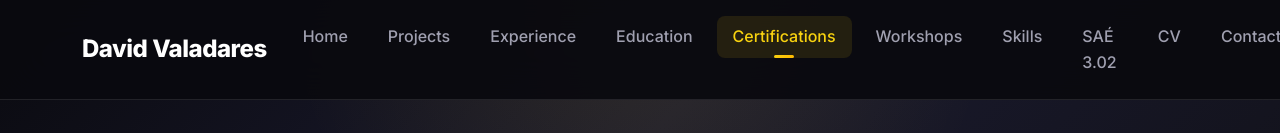
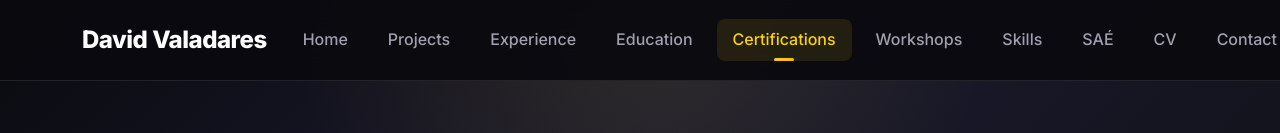
Before and after one commit to panda-eating-banana/panda-eating-banana.github.io, a plain HTML site: page certifications.html in a window 1280 px wide. Shown: the top 133 px of the page. Drawn offline with nearby package versions, Linux system fonts and the light colour scheme.

Commit message:
Raccourcit le lien du menu en « SAÉ »

```diff
--- a/certifications.html
+++ b/certifications.html
@@ -53,7 +53,7 @@
                         <a class="nav-link" href="skill.html">Skills</a>
                     </li>
                     <li class="nav-item">
-                        <a class="nav-link" href="sae-302.html">SAÉ 3.02</a>
+                        <a class="nav-link" href="sae-302.html">SAÉ</a>
                     </li>
                     <li class="nav-item">
                         <a class="nav-link" href="cv.html">CV</a>
```
Also changed, not shown: contact.html (+1 -1 lines), cv.html (+1 -1 lines), education.html (+1 -1 lines), experience.html (+1 -1 lines), index.html (+1 -1 lines), projects.html (+1 -1 lines), sae-302.html (+1 -1 lines), skill.html (+1 -1 lines), workshops.html (+1 -1 lines).
